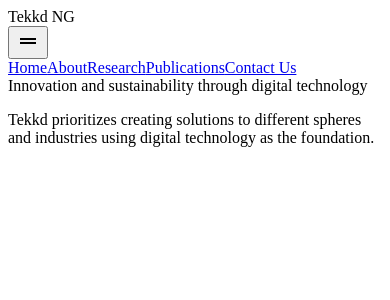
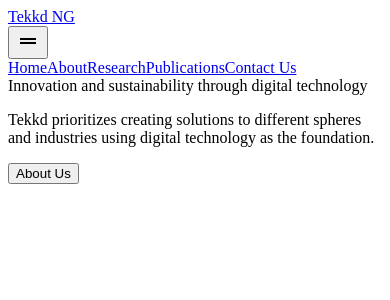
Before and after one commit to Tomiwakukoyi/tekkdng, a Next.js app: page /HomePage in a window 390 px wide. Shown: the top 300 px of the page. Built offline with nearby package versions, Linux system fonts and the light colour scheme.

Commit message:
Mobile Hero section

```diff
--- a/components/Navbar.jsx
+++ b/components/Navbar.jsx
@@ -14,9 +14,11 @@ const Navbar = () => {
   return (
     <div className=" absolute py-5 pt-6 px-10 md:px-20 flex items-center justify-between w-screen">
       {/* Logo */}
-      <div>
-        <span className=" text-md font-semibold font-sans">Tekkd NG</span>
-      </div>
+      <Link href="/">
+        <div>
+          <span className=" text-md font-semibold font-sans">Tekkd NG</span>
+        </div>
+      </Link>
 
       {/* Mobile Menu Toggle Button */}
 
--- a/components/homeComponents/HeroSection.jsx
+++ b/components/homeComponents/HeroSection.jsx
@@ -1,4 +1,5 @@
 import React from "react";
+import Link from "next/link";
 
 const HeroSection = () => {
   return (
@@ -14,6 +15,12 @@ const HeroSection = () => {
           industries using digital technology as the foundation.
         </p>
       </div>
+
+      <Link href="/about">
+        <button className=" bg-gray-950 w-28 h-10 rounded-lg mt-5 text-white text-sm hover:bg-gray-900">
+          About Us
+        </button>
+      </Link>
     </div>
   );
 };
```
